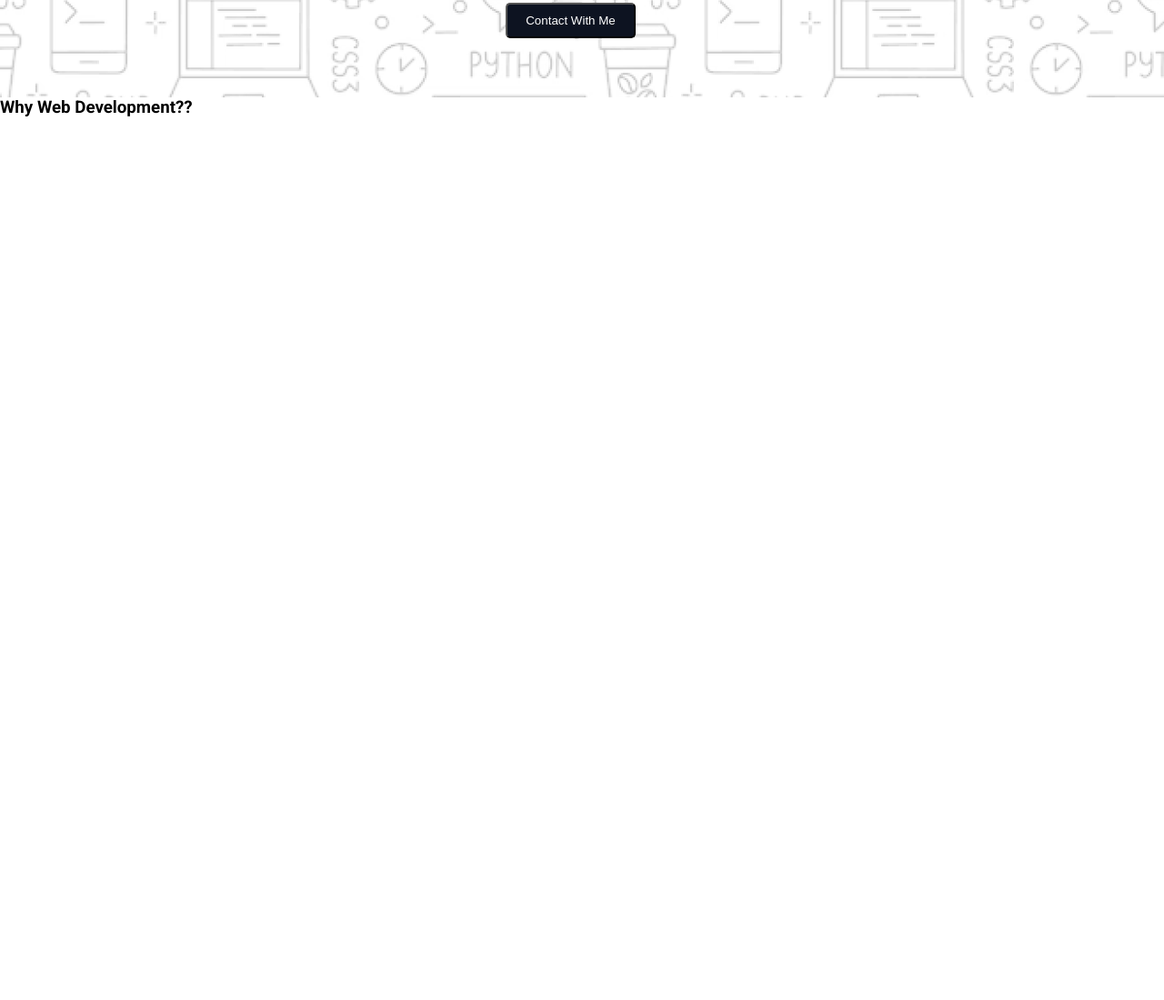
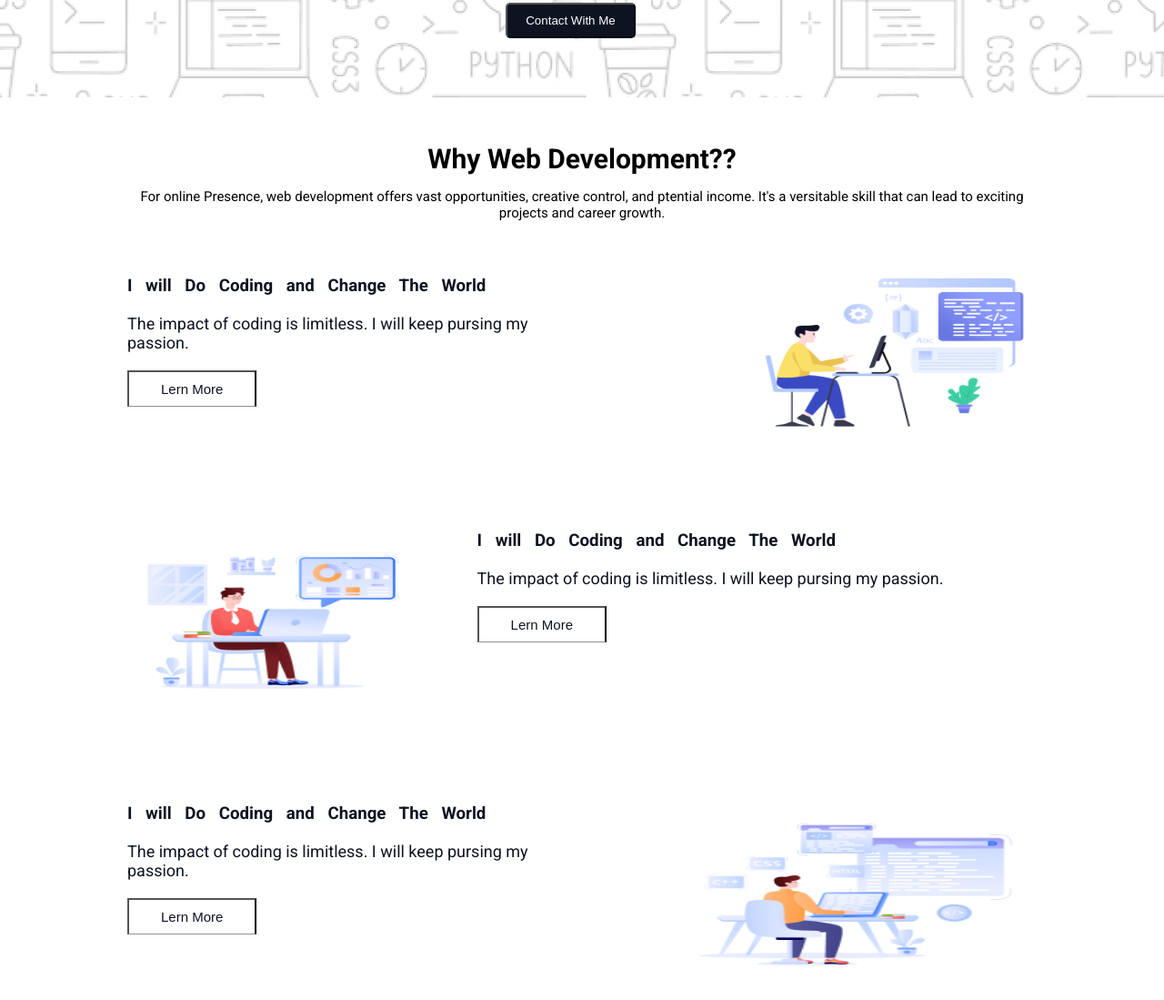
Before and after one commit to WebRiaz176/Assignment-1, a plain HTML site: page index.html in a window 1280 px wide. Shown: the part 493-1592 px from the top of the page at 91% size. Before the commit the page ends 800 px from the top, so only its background shows below. Drawn offline with Linux system fonts and the light colour scheme.

Commit message:
main part blof 1 added

```diff
--- a/index.html
+++ b/index.html
@@ -1,15 +1,19 @@
 <!DOCTYPE html>
 <html lang="en">
+
 <head>
     <meta charset="UTF-8">
     <meta name="viewport" content="width=device-width, initial-scale=1.0">
     <link rel="preconnect" href="https://fonts.googleapis.com">
     <link rel="preconnect" href="https://fonts.gstatic.com" crossorigin>
-    <link href="https://fonts.googleapis.com/css2?family=Roboto:ital,wght@0,100;0,300;0,400;0,500;0,700;0,900;1,100;1,300;1,400;1,500;1,700;1,900&display=swap" rel="stylesheet">
+    <link
+        href="https://fonts.googleapis.com/css2?family=Roboto:ital,wght@0,100;0,300;0,400;0,500;0,700;0,900;1,100;1,300;1,400;1,500;1,700;1,900&display=swap"
+        rel="stylesheet">
 
     <link rel="stylesheet" href="style.css">
     <title>Assignment-1</title>
 </head>
+
 <body>
     <!-- Header-Part-Start -->
     <header>
@@ -19,7 +23,8 @@
                 <h1 class="header-title">"In the near future, I hope to
                     become a Developer."</h1>
                 <p class="header-para">
-                    Sure thing! Being a web developer is exciting. You'll craft fantastics websites and shape the digitsl world with your skils.
+                    Sure thing! Being a web developer is exciting. You'll craft fantastics websites and shape the
+                    digitsl world with your skils.
                 </p>
                 <button class="btn-1">Contact With Me</button>
             </div>
@@ -30,8 +35,48 @@
     <!-- Main-part-Start -->
     <main>
         <section class="sec-part1">
-            <h3>Why Web Development??</h3>
+
+
+            <div class="title-part">
+                <h3 class="">Why Web Development??</h3>
+            <p>For online Presence, web development offers vast opportunities, creative control, and ptential income. It's a versitable skill that can lead to exciting projects and career growth.</p>
+            </div>
+
+            <div class="blog-part-1">
+                <div class="blog-part-1-content">
+                    <h3>I will Do Coding and Change The World</h3>
+                <p>The impact of coding is limitless. I will keep pursing my passion.</p>
+                <button class="blog-btn-1">Lern More</button>
+                </div>
+                <div class="blog-part-1-img">
+                    <img src="./assets/Layer_1.png" alt="">
+                </div>
+            </div>
+
+            <div class="blog-part-2">
+                <div class="blog-part-2-img">
+                    <img src="./assets/Group 3.png" alt="">
+                </div>
+                <div class="blog-part-2-content">
+                    <h3>I will Do Coding and Change The World</h3>
+                <p>The impact of coding is limitless. I will keep pursing my passion.</p>
+                <button class="blog-btn-2">Lern More</button>
+                </div>
+
+            </div>
+
+            <div class="blog-part-3">
+                <div class="blog-part-3-content">
+                    <h3>I will Do Coding and Change The World</h3>
+                <p>The impact of coding is limitless. I will keep pursing my passion.</p>
+                <button class="blog-btn-3">Lern More</button>
+                </div>
+                <div class="blog-part-3-img">
+                    <img src="./assets/Group 4.png" alt="">
+                </div>
+            </div>
         </section>
     </main>
 </body>
+
 </html>
--- a/style.css
+++ b/style.css
@@ -7,7 +7,7 @@
 body{
     font-family: "Roboto", sans-serif;
 }
-
+/* Header-part-start */
 .main-header-bg{
     background-image: url("./assets/Hero-bg.png");
     background-repeat: no-repeat;
@@ -52,3 +52,186 @@ body{
     color: white;
     border-radius: 5px;
 }
+/* Header-part-finished */
+
+.sec-part1{
+    width: 1000px;
+    margin: 0 auto;
+
+}
+
+.title-part{
+    margin-top: 50px;
+    text-align: center;
+}
+
+.title-part h3{
+    margin-bottom: 15px;
+    font-weight: 700;
+    font-size: 30px;
+}
+
+.title-part p{
+    margin-bottom: 60px;
+    font-size: 15px;
+}
+
+.blog-part-1{
+    display: flex;
+    justify-content: space-between;
+    margin-bottom: 100px;
+
+}
+
+.blog-part-1-content{
+    width: 50%;
+    align-items: flex-start;
+
+}
+
+
+
+.blog-part-1-content h3{
+    word-spacing: 10px;
+    color: #0D1321;
+    padding-bottom: 20px;
+}
+
+.blog-part-1-content p{
+    font-size: 18px;
+    color: #0D1321;
+    padding-bottom: 20px;
+
+}
+.blog-btn-1{
+    background-color: white;
+    color: #0D1321;
+    padding: 10px 35px;
+    font-size: 15px;
+    border-bottom: 1px solid rgb(146, 146, 146);
+
+
+}
+
+
+
+.blog-part-1-img{
+    width: 50%;
+    display: flex;
+    align-items: center;
+    justify-content: flex-end;
+
+
+}
+.blog-part-1-img img{
+    height: 180px;
+    width: 300px;
+
+}
+
+.blog-part-2{
+    display: flex;
+    justify-content: space-between;
+    margin-bottom: 100px;
+
+
+}
+
+.blog-part-2-content{
+    width: 80%;
+    align-items: flex-start;
+
+}
+
+
+
+.blog-part-2-content h3{
+    word-spacing: 10px;
+    color: #0D1321;
+    padding-bottom: 20px;
+}
+
+.blog-part-2-content p{
+    font-size: 18px;
+    color: #0D1321;
+    padding-bottom: 20px;
+
+}
+.blog-btn-2{
+    background-color: white;
+    color: #0D1321;
+    padding: 10px 35px;
+    font-size: 15px;
+    border-bottom: 1px solid rgb(146, 146, 146);
+
+
+}
+
+
+
+.blog-part-2-img{
+    width: 50%;
+    display: flex;
+    align-items: center;
+    justify-content: flex-start;
+
+
+}
+.blog-part-2-img img{
+    height: 200px;
+    width: 320px;
+
+}
+
+.blog-part-3{
+    display: flex;
+    justify-content: space-between;
+    margin-bottom: 100px;
+
+}
+
+.blog-part-3-content{
+    width: 50%;
+    align-items: flex-start;
+
+}
+
+
+
+.blog-part-3-content h3{
+    word-spacing: 10px;
+    color: #0D1321;
+    padding-bottom: 20px;
+}
+
+.blog-part-3-content p{
+    font-size: 18px;
+    color: #0D1321;
+    padding-bottom: 20px;
+
+}
+.blog-btn-3{
+    background-color: white;
+    color: #0D1321;
+    padding: 10px 35px;
+    font-size: 15px;
+    border-bottom: 1px solid rgb(146, 146, 146);
+
+
+}
+
+
+
+.blog-part-3-img{
+    width: 50%;
+    display: flex;
+    align-items: center;
+    justify-content: flex-end;
+
+
+}
+.blog-part-3-img img{
+    height: 200px;
+    width: 400px;
+
+}
```
